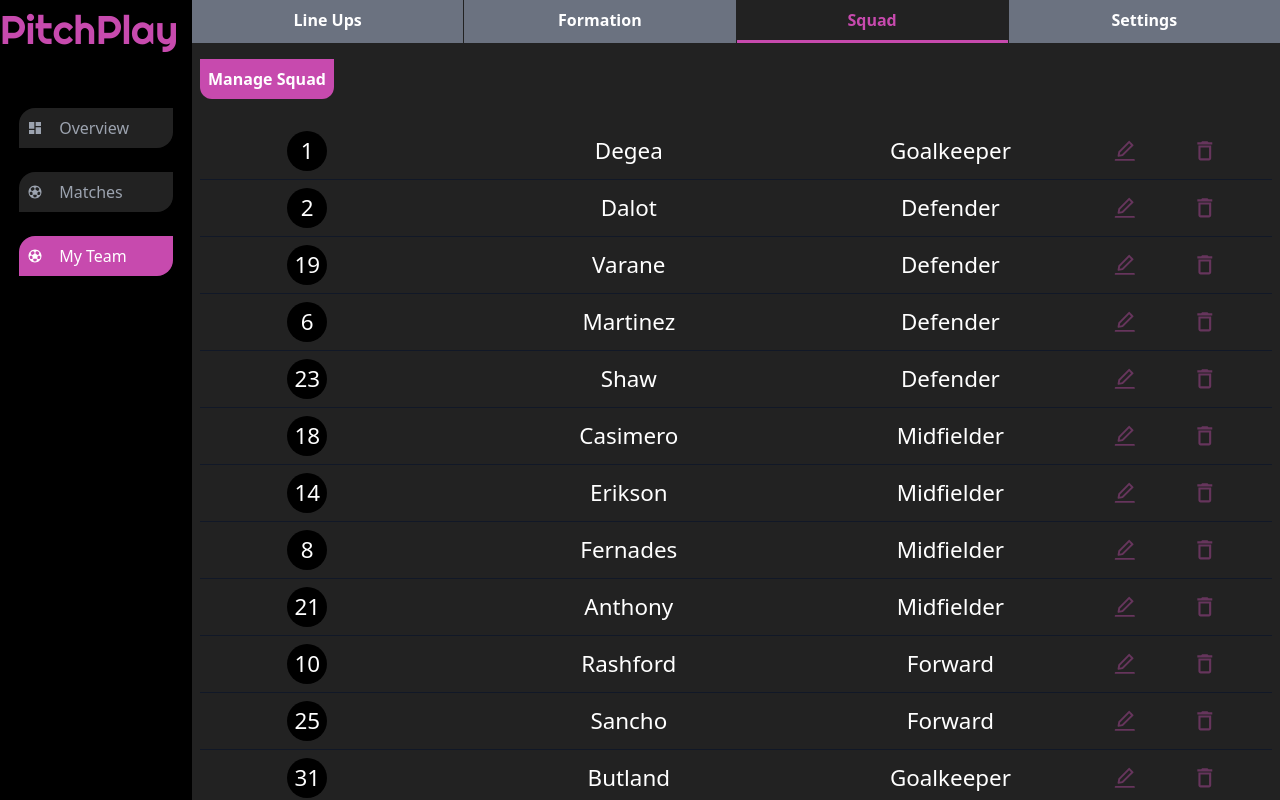
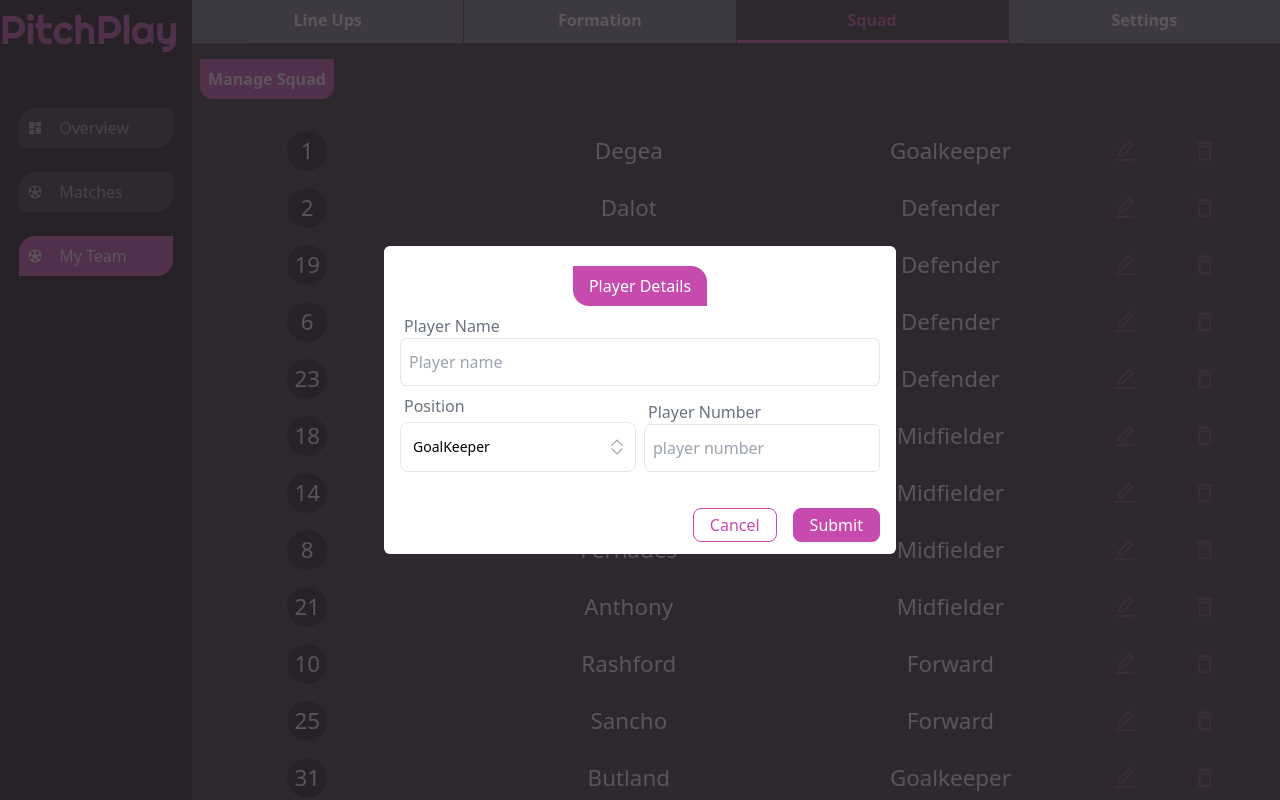
Before and after one commit to Sosaristic/pitch-play, a React (Vite) app: page /dashboard/my-team/squad-list in a window 1280 px wide. Both pictures are taken after a click on the button 1124 px from the left and 151 px from the top of the page. Shown: the top 800 px of the page. Built offline with nearby package versions, Linux system fonts and the light colour scheme.

Commit message:
feature: add players modal added

```diff
--- a/package.json
+++ b/package.json
@@ -10,6 +10,7 @@
     "preview": "vite preview"
   },
   "dependencies": {
+    "@headlessui/react": "^1.7.14",
     "date-fns": "^2.30.0",
     "localforage": "^1.10.0",
     "match-sorter": "^6.3.1",
--- /dev/null
+++ b/src/components/Dashboard/MyTeam/EditPlayerDetails.jsx
@@ -0,0 +1,97 @@
+import React, { useState, useEffect } from "react";
+import { PopOver } from "../../UI";
+import { TextField, Select } from "../../Form";
+import { regEx } from "../../Form/regex";
+import { useTeamData } from "../../../context/MyTeamData";
+
+const position = [
+  { id: 1, name: "GoalKeeper" },
+  { id: 2, name: "Defender" },
+  { id: 3, name: "Midfielder" },
+  { id: 4, name: "Forward" },
+];
+
+export default function EditPlayerDetails({closeAddPlayerModal}) {
+  const { teamLineUp } = useTeamData();
+
+  const [formValues, setFormValues] = useState({
+    playerName: "",
+    playerNumber: "",
+  });
+
+  useEffect(() => {
+    checkNumberAvailability();
+  }, [formValues]);
+
+  const [selectValue, setSelectValue] = useState(position[0]);
+  const [numberTaken, setNumberTaken] = useState(false);
+
+  const handleOnChange = ({ target: { name, value } }) => {
+    setFormValues({
+      ...formValues,
+      [name]: value,
+    });
+  };
+
+  const handleSelectValue = (e) => {
+    setSelectValue(e);
+  };
+
+  function checkNumberAvailability() {
+    console.log(formValues.playerNumber);
+    const isNumberExist = teamLineUp.some((item) => item.num == formValues.playerNumber);
+    if (isNumberExist && formValues.playerNumber !== "") {
+      setNumberTaken(true);
+    } else {
+      setNumberTaken(false);
+    }
+  }
+  return (
+    <PopOver>
+      <form className=" min-h-[10rem] text-black max-h-fit flex flex-col w-[80%] lg:w-[40%] py-3  bg-white rounded-md relative px-4">
+        <p className="mt-2 self-center bg-primary text-white px-4 py-2 rounded-bl-2xl rounded-tr-2xl">Player Details</p>
+        <div className="mt-2">
+          <TextField
+            type="text"
+            label="Player Name"
+            name="playerName"
+            value={formValues.playerName}
+            onChange={handleOnChange}
+            placeholder="Player name"
+            id="player-name"
+            regex={regEx.name}
+            errorMsg="Invalid name"
+          />
+        </div>
+        <div className="flex items-end gap-2 items-end mt-2">
+          <div className="flex-1">
+            <Select
+              listData={position}
+              value={selectValue}
+              onChange={handleSelectValue}
+              name="playerPosition"
+            />
+          </div>
+          <div className="flex-1 h-full relative">
+            <TextField
+              value={formValues.playerNumber}
+              placeholder="player number"
+              name="playerNumber"
+              onChange={handleOnChange}
+              label="Player Number"
+              type="number"
+            />
+          </div>
+        </div>
+
+          <p className={`text-black self-end mr-4 text-[.8rem] ${numberTaken? "visible" : "invisible"} text-red-500`}>number already taken</p>
+
+
+        <div className="flex justify-end mt-4 gap-4">
+          <button type="button" className="border border-primary rounded-lg px-4 py-1 text-primary hover:bg-hover hover:text-white" onClick={closeAddPlayerModal}>Cancel</button>
+          <button type="button" className="border border-primary bg-primary text-white rounded-lg px-4 py-1 hover:border-hover" onClick={closeAddPlayerModal}>Submit</button>
+        </div>
+      </form>
+    </PopOver>
+  );
+}
--- a/src/components/Dashboard/MyTeam/SquadList.jsx
+++ b/src/components/Dashboard/MyTeam/SquadList.jsx
@@ -1,67 +1,16 @@
 import React, { useEffect, useRef, useState } from "react";
 import { useTeamData } from "../../../context/MyTeamData";
 
-import { MdOutlineDelete } from "react-icons/md";
-import { AiOutlineEdit } from "react-icons/ai";
+
 import { Notification, ConfirmationDialog } from "../../UI";
+import SquadListCard from "./SquadListCard";
+import EditPlayerDetails from "./EditPlayerDetails";
 
-const PlayerNumber = ({ num }) => {
-  return (
-    <div className="h-[1.8rem] relative   w-[1.8rem] md:h-[2.5rem] md:w-[2.5rem] rounded-full bg-black text-white flex items-center justify-center font-[600 capitalize] z-20">
-      {num}
-    </div>
-  );
-};
-
-const PlayerContainer = ({ playerData, handleDialogConfrim, openDialog }) => {
-  const { id, num, name, pos } = playerData;
-
-  const setPlayerPositionLength = (position, type) => {
-    if (type === "full") {
-      if (position === "gk") return "goalkeeper";
-      if (position === "df") return "defender";
-      if (position === "mf") return "midfielder";
-      if (position === "fw") return "forward";
-    } else {
-      if (position === "gk") return "gkp";
-      if (position === "df") return "def";
-      if (position === "mf") return "mid";
-      if (position === "fw") return "fwd";
-    }
-  };
-
-  return (
-    <div className="flex text-[.8rem] sm:text-[1.4rem] py-2 items-center border-b border-gray-900 lg:hover:bg-gray-500 cursor-default">
-      <div className="flex-1 flex justify-center">
-        <PlayerNumber num={num} />
-      </div>
-      <p className="flex-[2] text-center capitalize">{name}</p>
-      <p className="flex-[1] text-center hidden md:block capitalize">
-        {setPlayerPositionLength(pos, "full")}
-      </p>
-      <p className="flex-[1] text-center md:hidden capitalize">
-        {setPlayerPositionLength(pos, "short")}
-      </p>
-
-      <div className="flex-1 flex text-[1.3rem] md:text-[1.6rem]  justify-evenly">
-        <button type="button" className="text-hover lg:hover:text-inherit">
-          <AiOutlineEdit />
-        </button>
-        <button
-          type="button"
-          className="text-hover lg:hover:text-inherit"
-          onClick={() => openDialog(id)}
-        >
-          <MdOutlineDelete />
-        </button>
-      </div>
-    </div>
-  );
-};
 
 export default function SquadList() {
   const { teamLineUp, removePlayer, showNotification, setShowNotification } = useTeamData();
   const [displayConfirmation, setDisplayConfirmation] = useState(false);
+  const [showAddPlayersModal, setShowAddPlayersModal] = useState(false)
   const playerId = useRef(null);
   useEffect(() => {
     const timeOut = setTimeout(() => {
@@ -88,6 +37,13 @@ export default function SquadList() {
     removePlayer(playerId?.current);
     closeDialog();
   };
+
+  const openAddPlayerDialog = ()=>{
+    setShowAddPlayersModal(true)
+  }
+  const closeAddPlayersDialog = ()=>{
+    setShowAddPlayersModal(false)
+  }
   return (
     <div>
       <h2 className="w-fit bg-primary p-2 rounded-bl-xl rounded-br-xl font-bold mt-4 ">
@@ -95,14 +51,17 @@ export default function SquadList() {
       </h2>
       <div className="mt-6 flex flex-col">
         {teamLineUp?.map((item) => (
-          <PlayerContainer
+          <SquadListCard
             key={item.id}
             playerData={item}
             removePlayer={removePlayer}
             openDialog={openDialog}
+            openAddPlayerDialog={openAddPlayerDialog}
           />
         ))}
       </div>
+{showAddPlayersModal &&  <EditPlayerDetails closeAddPlayerModal={closeAddPlayersDialog}/>}
+
       {showNotification && <Notification />}
       {displayConfirmation && (
         <ConfirmationDialog
--- /dev/null
+++ b/src/components/Dashboard/MyTeam/SquadListCard.jsx
@@ -0,0 +1,57 @@
+import React from 'react'
+import { MdOutlineDelete } from "react-icons/md";
+import { AiOutlineEdit } from "react-icons/ai";
+
+const PlayerNumber = ({ num }) => {
+    return (
+      <div className="h-[1.8rem] relative   w-[1.8rem] md:h-[2.5rem] md:w-[2.5rem] rounded-full bg-black text-white flex items-center justify-center font-[600 capitalize] z-20">
+        {num}
+      </div>
+    );
+  };
+
+  export default function SquadListCard({ playerData, openDialog,  openAddPlayerDialog }) {
+    const { id, num, name, pos } = playerData;
+
+    const setPlayerPositionLength = (position, type) => {
+      if (type === "full") {
+        if (position === "gk") return "goalkeeper";
+        if (position === "df") return "defender";
+        if (position === "mf") return "midfielder";
+        if (position === "fw") return "forward";
+      } else {
+        if (position === "gk") return "gkp";
+        if (position === "df") return "def";
+        if (position === "mf") return "mid";
+        if (position === "fw") return "fwd";
+      }
+    };
+
+    return (
+      <div className="flex text-[.8rem] sm:text-[1.4rem] py-2 items-center border-b border-gray-900 lg:hover:bg-gray-500 cursor-default">
+        <div className="flex-1 flex justify-center">
+          <PlayerNumber num={num} />
+        </div>
+        <p className="flex-[2] text-center capitalize">{name}</p>
+        <p className="flex-[1] text-center hidden md:block capitalize">
+          {setPlayerPositionLength(pos, "full")}
+        </p>
+        <p className="flex-[1] text-center md:hidden capitalize">
+          {setPlayerPositionLength(pos, "short")}
+        </p>
+
+        <div className="flex-1 flex text-[1.3rem] md:text-[1.6rem]  justify-evenly">
+          <button type="button" className="text-hover lg:hover:text-inherit" onClick={openAddPlayerDialog}>
+            <AiOutlineEdit />
+          </button>
+          <button
+            type="button"
+            className="text-hover lg:hover:text-inherit"
+            onClick={() => openDialog(id)}
+          >
+            <MdOutlineDelete />
+          </button>
+        </div>
+      </div>
+    );
+  };
--- /dev/null
+++ b/src/components/Form/Select.jsx
@@ -0,0 +1,68 @@
+import { Fragment, useState } from 'react'
+import { Listbox, Transition } from '@headlessui/react'
+import { MdCheck, } from 'react-icons/md'
+import { BsChevronExpand} from "react-icons/bs"
+
+
+
+export default function Select({listData, onChange, name, value}) {
+
+
+
+  return (
+    <div className="relative w-full">
+<label htmlFor="position" className='text-md px-1 text-gray-500'>Position</label>
+
+      <Listbox value={value} name={name} onChange={onChange} >
+        <div id='position' className="relative mt-1 border rounded-lg">
+          <Listbox.Button className="relative w-full cursor-default h-[3rem] rounded-lg bg-white pl-3 pr-10 text-left  focus:outline-none focus-visible:border-indigo-500 focus-visible:ring-2 focus-visible:ring-white focus-visible:ring-opacity-75 focus-visible:ring-offset-2 focus-visible:ring-offset-orange-300 sm:text-sm">
+            <span className="block truncate text-black">{value.name}</span>
+            <span className="pointer-events-none absolute inset-y-0 right-0 flex items-center pr-2">
+              <BsChevronExpand
+                className="h-5 w-5 text-gray-400"
+                aria-hidden="true"
+              />
+            </span>
+          </Listbox.Button>
+          <Transition
+            as={Fragment}
+            leave="transition ease-in duration-100"
+            leaveFrom="opacity-100"
+            leaveTo="opacity-0"
+          >
+            <Listbox.Options className="absolute mt-1 max-h-60 w-full overflow-auto rounded-md bg-white py-1 text-base shadow-lg ring-1 ring-black ring-opacity-5 focus:outline-none sm:text-sm">
+              {listData?.map((person, personIdx) => (
+                <Listbox.Option
+                  key={personIdx}
+                  className={({ active }) =>
+                    `relative hover:bg-hover cursor-default select-none py-2 pl-10 pr-4 ${
+                      active ? 'bg-primary text-white' : 'text-hover'
+                    }`
+                  }
+                  value={person}
+                >
+                  {({ value }) => (
+                    <>
+                      <span
+                        className={`block truncate ${
+                          value ? 'font-medium' : 'font-normal'
+                        }`}
+                      >
+                        {person.name}
+                      </span>
+                      {value ? (
+                        <span className="absolute inset-y-0 left-0 flex items-center pl-3 text-white">
+                          <MdCheck className="h-5 w-5" aria-hidden="true" />
+                        </span>
+                      ) : null}
+                    </>
+                  )}
+                </Listbox.Option>
+              ))}
+            </Listbox.Options>
+          </Transition>
+        </div>
+      </Listbox>
+    </div>
+  )
+}
--- a/src/components/Form/TextField.jsx
+++ b/src/components/Form/TextField.jsx
@@ -4,9 +4,7 @@ export default function TextField({ type, label, value, regex, errorMsg, id, pla
   const [displayError, setDisplayError] = useState(false);
   const [reValidateInput, setReValidateInput] = useState(false);
 
-  function handleInputChange(e) {
-    setValue(e.target.value);
-  }
+
   function onBlurValidation() {
     validate();
   }
@@ -26,7 +24,7 @@ export default function TextField({ type, label, value, regex, errorMsg, id, pla
 
   return (
     <div className=" relative  w-full input">
-      <label htmlFor="name" className=" bg-white left-4 text-lg px-1 text-gray-500">
+      <label htmlFor="name" className=" bg-white left-4 text-md px-1 text-gray-500">
         {label}
       </label>
       <div className="">
@@ -40,7 +38,7 @@ export default function TextField({ type, label, value, regex, errorMsg, id, pla
           onKeyUp={onChangeValidation}
           onBlur={onBlurValidation}
           placeholder={placeholder}
-          className={`text-[1rem] pl-2 outline-none h-[3rem] w-full ${
+          className={`text-[1rem] caret-primary text-black pl-2 outline-none h-[3rem] w-full ${
             displayError ? "focus:border-red-500" : "focus:border-primary"
           }  border  rounded-md`}
         />
--- a/src/components/Form/index.js
+++ b/src/components/Form/index.js
@@ -1 +1,2 @@
 export {default as TextField} from "./TextField"
+export {default as Select} from "./Select"
--- a/tailwind.config.js
+++ b/tailwind.config.js
@@ -25,7 +25,11 @@ export default {
       backgroundImage: {
         // "home-hero": "url('/assets/images/football-hero.jpg')"
         "football-field": "url('/src/assets/svg/football-field.svg')"
-      }
+      },
+      boxShadow: {
+        "user-select-shadow": "0px 0px 2px 2px #1d8e66",
+        "services-card": "0px 0px 10px 8px #f9f9f9",
+      },
     },
   },
   plugins: [],
```
Also changed, not shown: 1 other file (tests, documents, lock files or other folders).
